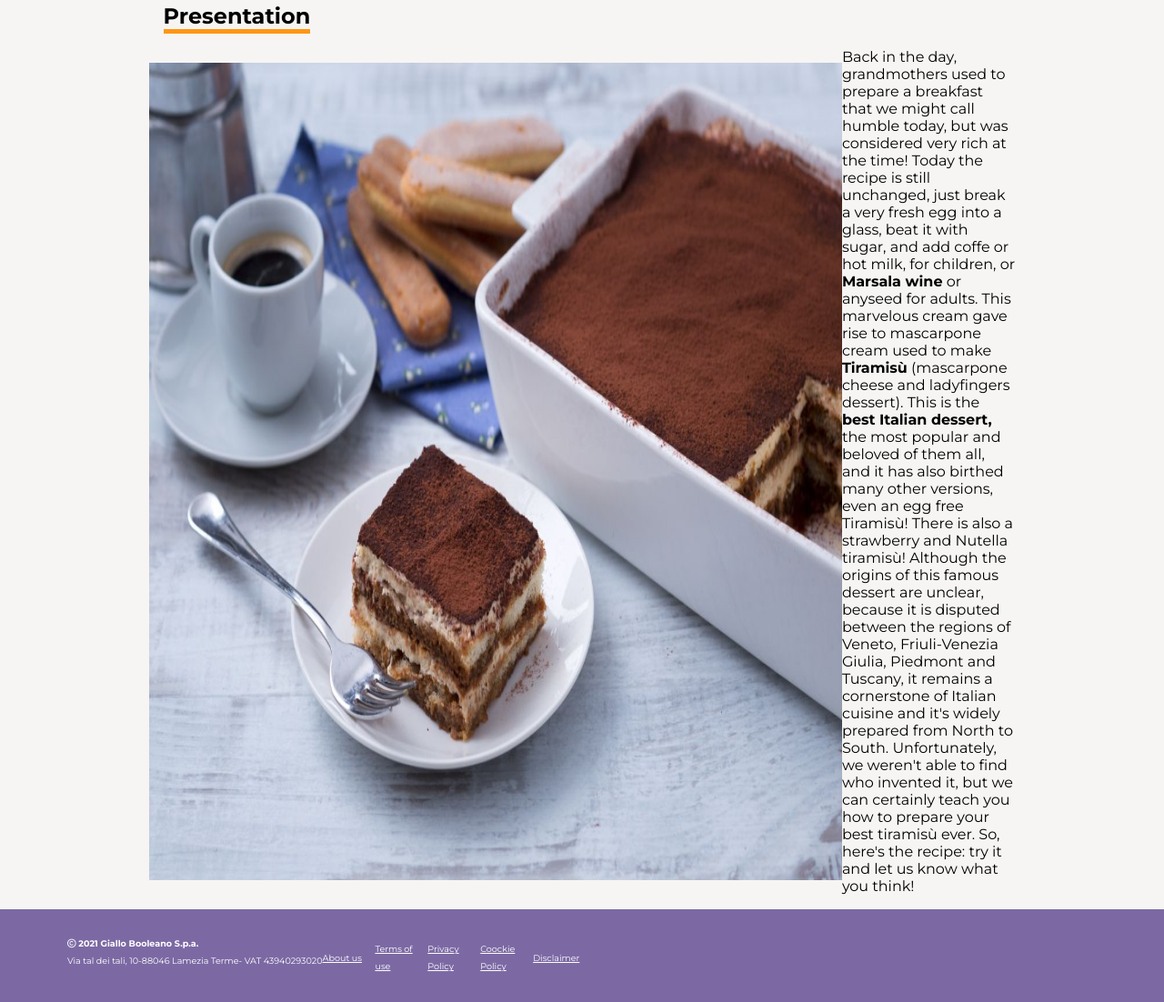
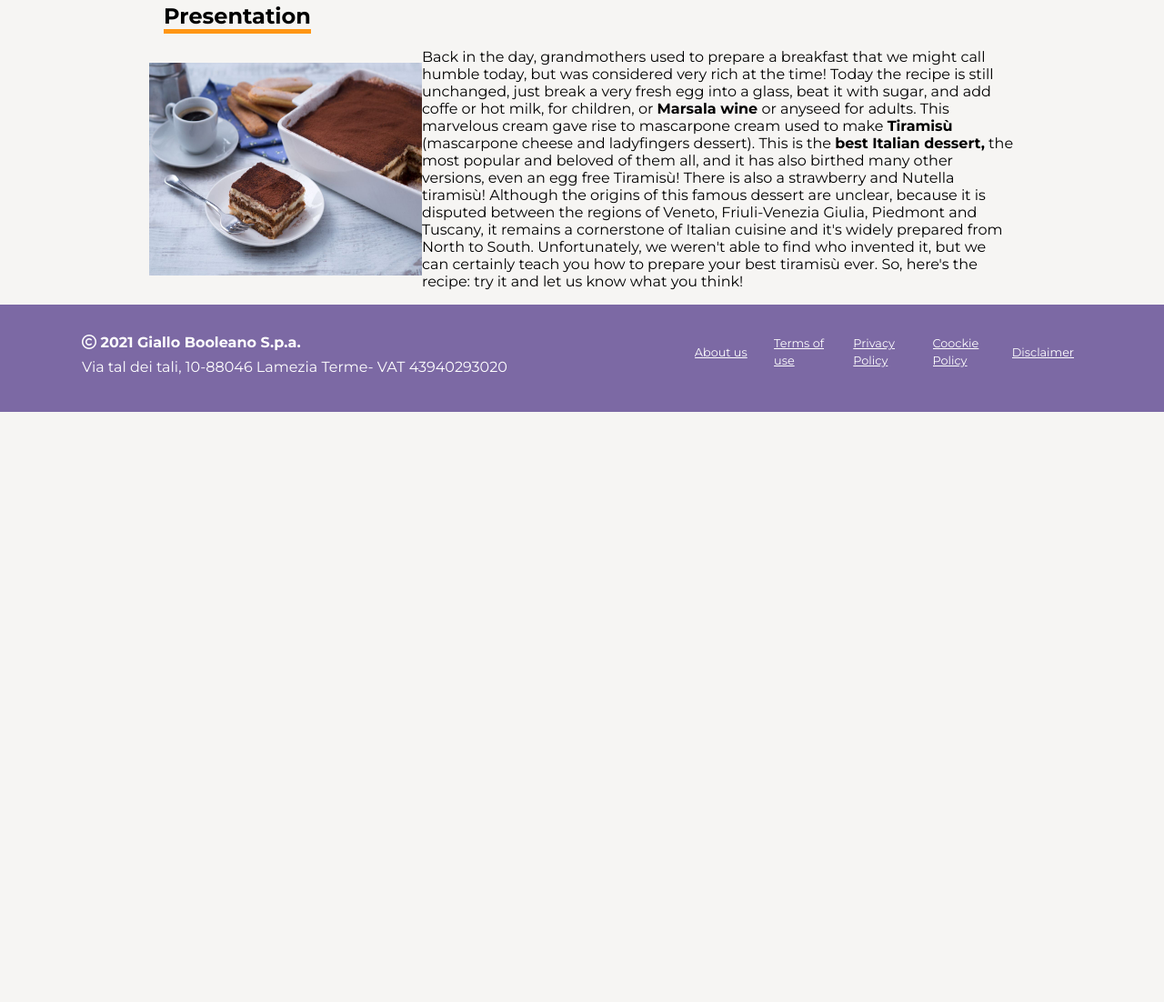
Before and after one commit to JacopoTrincanato/htmlcss-responsive-layout, a plain HTML site: page index.html in a window 1280 px wide. Shown: the part 826-1928 px from the top of the page at 91% size. After the commit the page ends 1279 px from the top, so only its background shows below. Drawn offline with Linux system fonts and the light colour scheme.

Commit message:
fix footer

```diff
--- a/index.html
+++ b/index.html
@@ -202,51 +202,52 @@
     <footer>
         <div class="container-sm container-sm-md container-lg">
 
-            <div class="row final-row wrap">
 
-                <div class="d-flex-lg space-between-lg">
+
+                <div class="d-flex-lg space-between-lg p-footer">
 
                     <!--Inizio Footer-top-->
                     <div class="footer-top d-flex justify-content-center wrap d-block-lg">
 
-                        <h4 class="txt-white">
+                        <h4 class="txt-white txt-white-md">
                             <i class="fa-regular fa-copyright"></i>
                             2021 Giallo Booleano S.p.a.
                         </h4>
 
-                        <div class="txt-white">
+                        <div class="txt-white txt-white-md">
                             Via tal dei tali, 10-88046 Lamezia Terme- VAT 43940293020
                         </div>
                     </div>
 
                     <!--Inizio Footer-bottom-->
                     <div class="footer-bottom wrap">
-                        <ul class="d-flex justify-content-center wrap ai-lg space-between-lg">
+
+                        <ul class="d-flex justify-content-center wrap ai-lg space-between-lg nowraps col-lg">
 
                             <li class="col col-md">
-                                <a class="txt-white" href="#">About us</a>
+                                <a class="txt-white txt-white-sm-md" href="#">About us</a>
                             </li>
 
                             <li class="col col-md">
-                                <a class="txt-white" href="#">Terms of use</a>
+                                <a class="txt-white txt-white-sm-md" href="#">Terms of use</a>
                             </li>
 
                             <li class="col col-md">
-                                <a class="txt-white" href="#">Privacy Policy</a>
+                                <a class="txt-white txt-white-sm-md" href="#">Privacy Policy</a>
                             </li>
 
                             <li class="col col-md">
-                                <a class="txt-white" href="#">Coockie Policy</a>
+                                <a class="txt-white txt-white-sm-md" href="#">Coockie Policy</a>
                             </li>
 
                             <li class="col col-md">
-                                <a class="txt-white center" href="#">Disclaimer</a>
+                                <a class="txt-white center txt-white-sm-md" href="#">Disclaimer</a>
                             </li>
 
                         </ul>
                     </div>
                 </div>
-            </div>
+
 
 
         </div>
--- a/style.css
+++ b/style.css
@@ -68,6 +68,7 @@ main, footer{
 
 .container-sm{
     width: 70%;
+    max-width: 550px;
 }
 
 .d-flex{
@@ -94,7 +95,8 @@ main, footer{
 .txt-white{
     color: var(--bool-white);
     margin-bottom: 0.5rem;
-    font-size: 0.6rem;
+    font-size: 0.7rem;
+    overflow: hidden;
 }
 
 .my-2{
@@ -113,12 +115,13 @@ main, footer{
     flex-wrap: wrap;
 }
 
-.final-row{
+.p-footer{
     padding: 2rem 0;
 }
 
 .col{
     width: 25%;
+    overflow: hidden;
 }
 
 /* #header region*/
@@ -167,7 +170,7 @@ header{
     }
 
     img{
-        width: 80%;
+        width: 300px;
     }
 }
 
@@ -193,7 +196,7 @@ footer{
     }
 
     .container-md{
-        max-width: 921px;
+        max-width: 920px;
     }
 
     .container-sm-md{
@@ -210,6 +213,10 @@ footer{
 
     .wraps{
         flex-wrap: wrap;
+    }
+
+    .nowraps{
+        flex-wrap: nowrap;
     }
 
     .col-4-md{
@@ -237,8 +244,12 @@ footer{
         justify-content: flex-start;
     }
 
-    .col-md{
-        width: 20%
+    .txt-white-md{
+        font-size: 1rem;
+    }
+
+    .txt-white-sm-md{
+        font-size: 0.8rem;
     }
 
     .w-50{
@@ -299,4 +310,7 @@ footer{
         display: inline-block;
     }
 
+    .col-lg{
+        gap: 10px;
+    }
 }
```
